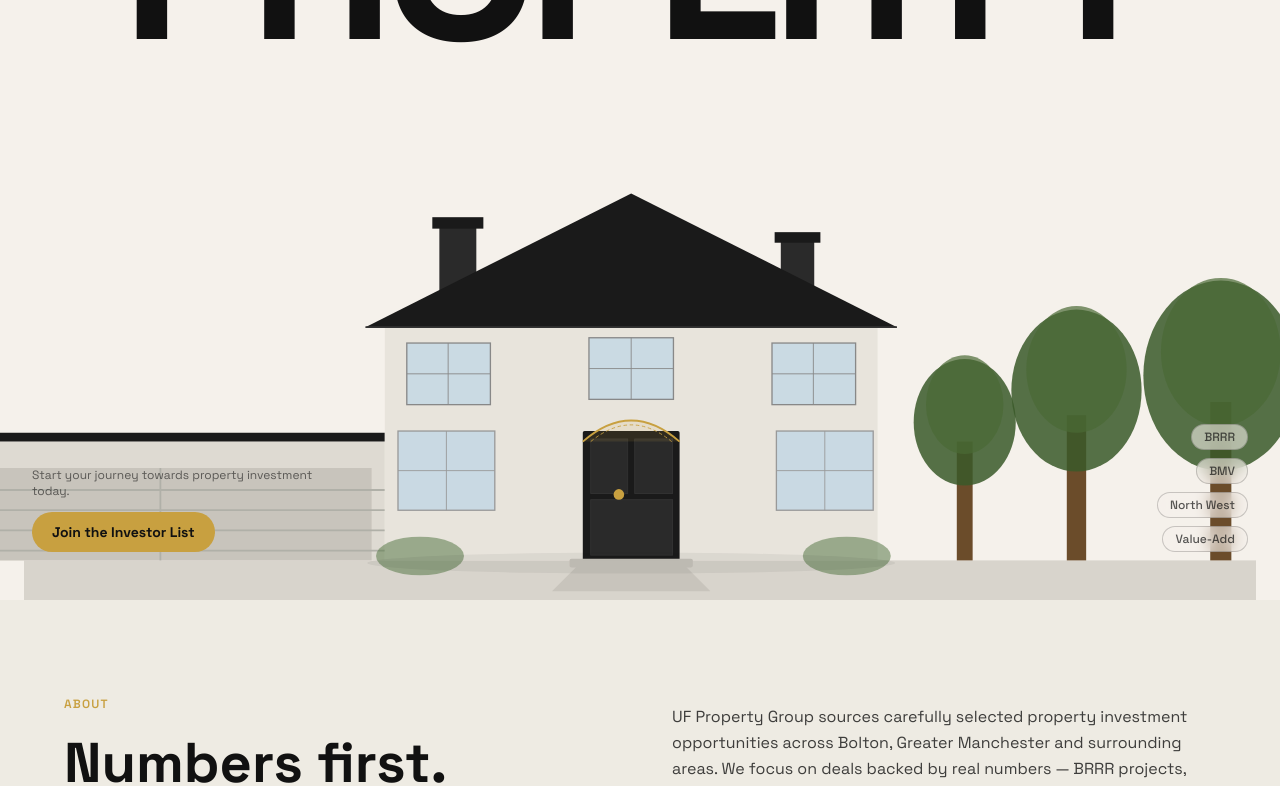
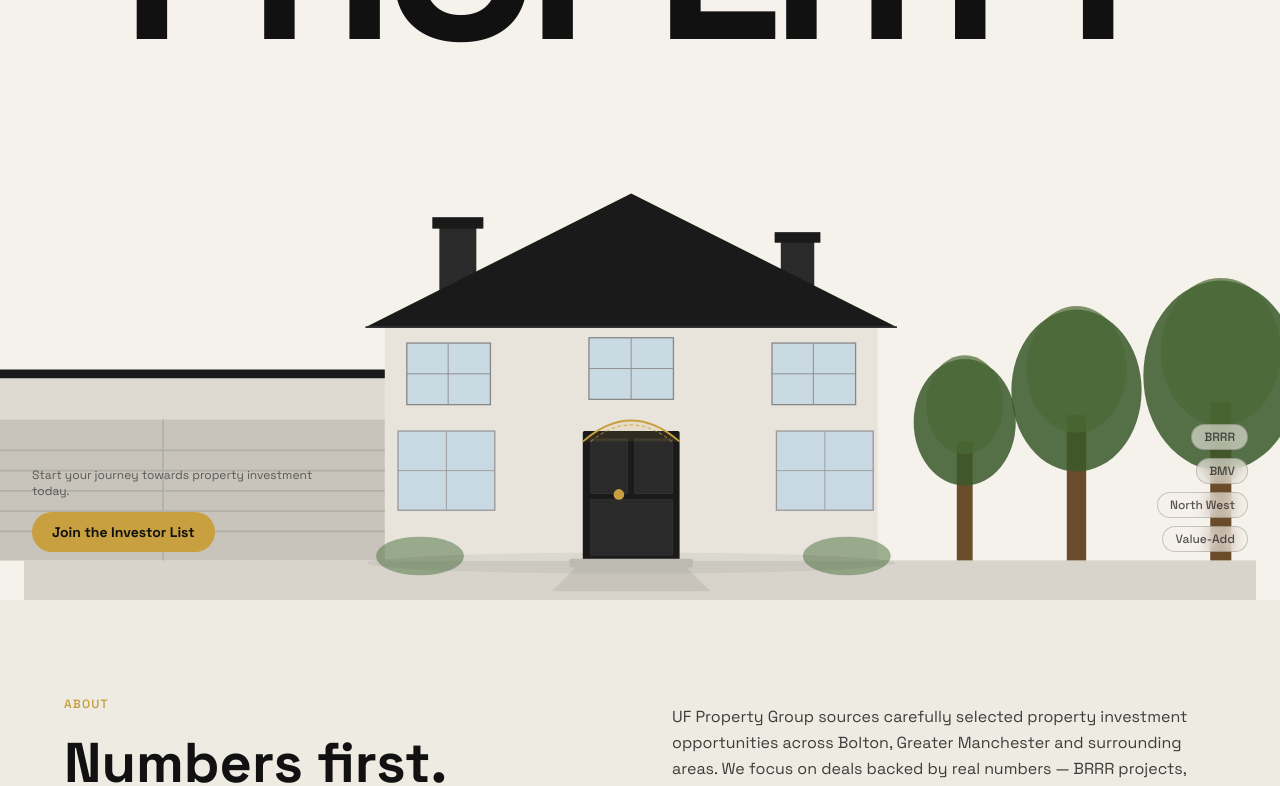
Before and after one commit to 4-Jhin/steves-uf-property, a Next.js app: page / in a window 1280 px wide. Shown: the part 483-1269 px from the top of the page. Built offline with nearby package versions, Linux system fonts and the light colour scheme.

Commit message:
Revert garage to original dimensions

```diff
--- a/app/components/HouseGraphic.tsx
+++ b/app/components/HouseGraphic.tsx
@@ -12,14 +12,15 @@ export default function HouseGraphic({ className }: { className?: string }) {
       <rect x="0" y="455" width="1400" height="45" fill="#D8D4CC" />
 
       {/* ── GARAGE — bleeds off left edge ── */}
-      <rect x="-100" y="320" width="510" height="135" fill="#DEDAD2" />
-      <rect x="-100" y="350" width="495" height="105" fill="#C8C4BC" />
-      <line x1="-100" y1="375" x2="410" y2="375" stroke="#B0B0A8" strokeWidth="2" />
-      <line x1="-100" y1="398" x2="410" y2="398" stroke="#B0B0A8" strokeWidth="2" />
-      <line x1="-100" y1="421" x2="410" y2="421" stroke="#B0B0A8" strokeWidth="2" />
-      <line x1="-100" y1="444" x2="410" y2="444" stroke="#B0B0A8" strokeWidth="2" />
-      <line x1="155" y1="350" x2="155" y2="455" stroke="#B0B0A8" strokeWidth="2" />
-      <polygon points="-100,320 410,320 410,310 -100,310" fill="#1A1A1A" />
+      <rect x="-100" y="248" width="530" height="207" fill="#DEDAD2" />
+      <rect x="-100" y="295" width="515" height="160" fill="#C8C4BC" />
+      <line x1="-100" y1="330" x2="430" y2="330" stroke="#B0B0A8" strokeWidth="2" />
+      <line x1="-100" y1="353" x2="430" y2="353" stroke="#B0B0A8" strokeWidth="2" />
+      <line x1="-100" y1="376" x2="430" y2="376" stroke="#B0B0A8" strokeWidth="2" />
+      <line x1="-100" y1="399" x2="430" y2="399" stroke="#B0B0A8" strokeWidth="2" />
+      <line x1="-100" y1="422" x2="430" y2="422" stroke="#B0B0A8" strokeWidth="2" />
+      <line x1="158" y1="295" x2="158" y2="455" stroke="#B0B0A8" strokeWidth="2" />
+      <polygon points="-100,248 430,248 430,238 -100,238" fill="#1A1A1A" />
 
       {/* ── MAIN HOUSE BODY — shifted right ── */}
       <rect x="410" y="190" width="560" height="265" fill="#E8E4DC" />
```
